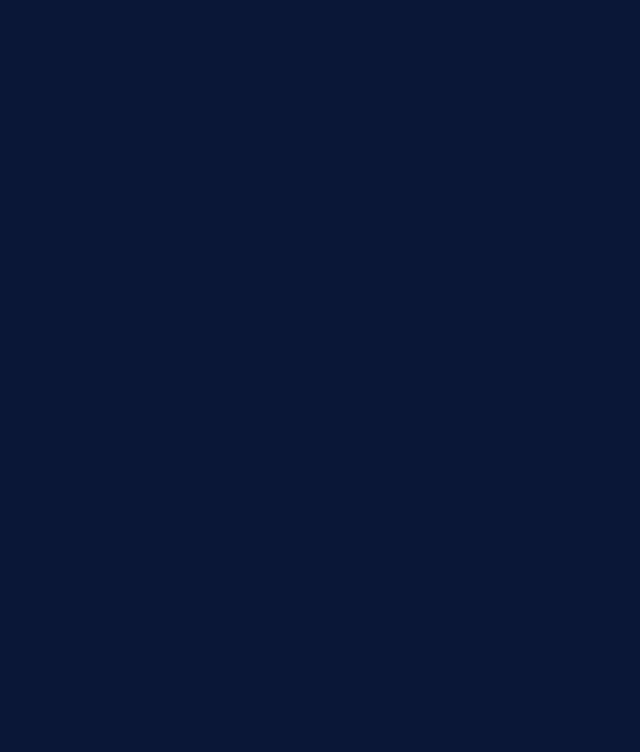
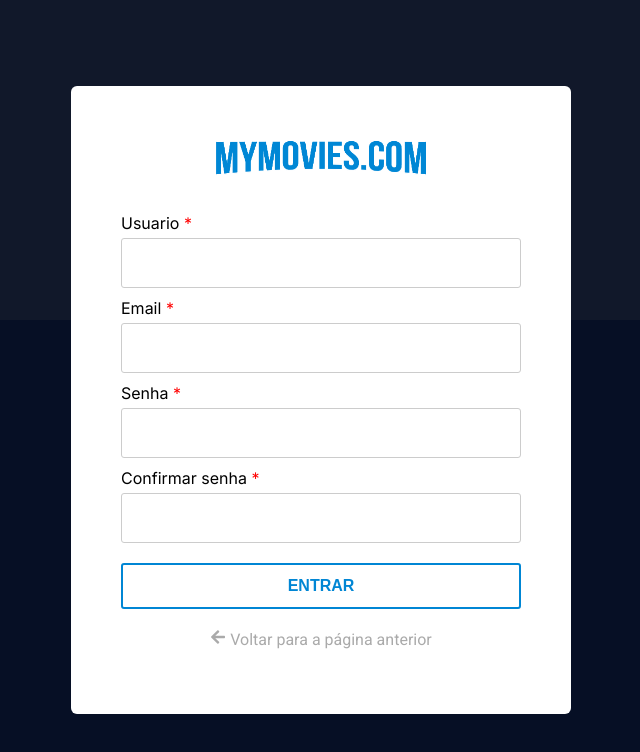
Before and after one commit to deyvidwms/dockerized-react-app, a React (Create React App) app: page /criar-conta in a window 1280 px wide. Before the commit this address had no page. Shown: the top 752 px of the page, without its empty margins (319-959 px from the left). Built offline with nearby package versions, Linux system fonts and the light colour scheme.

Commit message:
preparando as rotas e tela de criar conta

```diff
--- a/src/components/InputField/index.tsx
+++ b/src/components/InputField/index.tsx
@@ -1,19 +1,15 @@
 import React from 'react';
 import { UseFormRegister } from 'react-hook-form';
+import { FormValues } from '../../types/FormValues';
 
 import { Container } from './styles';
-
-type FormValues = {
-  usuario: string;
-  senha: string;
-}
 
 type dynamicJSON = {
   [key: string]: any
 }
 
 type Props = {
-  name: 'usuario' | 'senha';
+  name: 'usuario' | 'email' | 'senha' | 'confSenha';
   label: string;
   register: UseFormRegister<FormValues>;
   errors: dynamicJSON;
--- /dev/null
+++ b/src/pages/CreateAccount/index.tsx
@@ -0,0 +1,110 @@
+import React from 'react';
+import { useForm } from 'react-hook-form';
+import { yupResolver } from '@hookform/resolvers/yup';
+import * as yup from 'yup';
+
+import { CardCreateAccount, CardCreateAccountBody, CardCreateAccountFooter, CardCreateAccountHeader, Container, CreateAccountButton } from './styles';
+
+import Logo from '../../assets/images/logo.png';
+import InputField from '../../components/InputField';
+import { FaArrowLeft } from 'react-icons/fa';
+import { Link } from 'react-router-dom';
+import { FormValues } from '../../types/FormValues';
+
+const schema = yup
+  .object()
+  .shape({
+    usuario:
+      yup
+        .string()
+        .required('Preencha o campo acima.'),
+    email:
+      yup
+        .string()
+        .email('Digite um e-mail válido.')
+        .required('Preencha o campo acima.'),
+    senha:
+      yup
+        .string()
+        .min(8, 'O campo de senha deve conter no mínimo 8 caracteres.')
+        .max(32, 'O campo de senha deve conter no máximo 32 caracteres.')
+        .required('Preencha o campo acima.'),
+    confSenha:
+      yup
+        .string()
+        .min(8, 'O campo de senha deve conter no mínimo 8 caracteres.')
+        .max(32, 'O campo de senha deve conter no máximo 32 caracteres.')
+        .required('Preencha o campo acima.')
+        .oneOf([yup.ref('senha')], 'As senhas informadas são diferentes.'),
+  })
+  .required();
+
+const CreateAccount: React.FC = () => {
+  const { register, handleSubmit, reset, formState: { errors } } = useForm<FormValues>({ resolver: yupResolver(schema) });
+  const handleRegistration = (data: any) => { console.log('data', data); reset() };
+
+  return (
+    <Container>
+      <CardCreateAccount>
+        <CardCreateAccountHeader>
+          <img src={Logo} alt="Logo do projeto" />
+        </CardCreateAccountHeader>
+        <CardCreateAccountBody>
+          <form onSubmit={handleSubmit(handleRegistration)}>
+
+            <InputField
+              type='text'
+              name='usuario'
+              label='Usuario'
+              register={register}
+              errors={errors}
+              required
+            />
+
+            <InputField
+              type='email'
+              name='email'
+              label='Email'
+              register={register}
+              errors={errors}
+              required
+            />
+
+            <InputField
+              type='password'
+              name='senha'
+              label='Senha'
+              register={register}
+              errors={errors}
+              required
+            />
+
+            <InputField
+              type='password'
+              name='confSenha'
+              label='Confirmar senha'
+              register={register}
+              errors={errors}
+              required
+            />
+
+            <CreateAccountButton>
+              <button>Entrar</button>
+            </CreateAccountButton>
+
+            <CardCreateAccountFooter>
+
+              <Link to="/login">
+                <p> <FaArrowLeft /> Voltar para a página anterior</p>
+              </Link>
+
+            </CardCreateAccountFooter>
+
+          </form>
+        </CardCreateAccountBody>
+      </CardCreateAccount>
+    </Container>
+  );
+}
+
+export default CreateAccount;
--- /dev/null
+++ b/src/pages/CreateAccount/styles.ts
@@ -0,0 +1,115 @@
+import styled from 'styled-components';
+
+export const Container = styled.div`
+  width: 100vw;
+  height: 100vh;
+  background: linear-gradient(0deg, #060F25 60%, #11182a 40%);
+
+  display: flex;
+  justify-content: center;
+  align-items: center;
+`;
+
+export const CardCreateAccount = styled.div`
+  padding: 50px;
+  background-color: #FFF;
+  border-radius: 6px;
+
+  width: 100%;
+  max-width: 500px;
+
+  transition: all ease 0.3s;
+
+  @media (max-width: 500px) {
+    display: flex;
+    flex-direction: column;
+    justify-content: center;
+
+    height: 100%;
+    padding: 50px 20px;
+    border-radius: 02;
+  }
+`;
+
+export const CardCreateAccountHeader = styled.div`
+  display: flex;
+  flex-direction: column;
+  align-items: center;
+  margin-bottom: 32px;
+
+  img {
+    width: 220px;
+  }
+`;
+
+export const CardCreateAccountBody = styled.div`
+  display: flex;
+  flex-direction: column;
+`;
+
+export const CreateAccountButton = styled.div`
+  display: flex;
+
+  button {
+    font-size: 1rem;
+    text-transform: uppercase;
+    font-weight: bold;
+    color: #0086D4;
+
+    width: 100%;
+    padding: 12px;
+    margin-top: 10px;
+
+    border: 2px solid #0086D4;
+    border-radius: 3px;
+
+    background-color: transparent;
+
+    transition: all ease 0.3s;
+    cursor: pointer;
+
+    &:hover,
+    &:focus {
+      color: #FFFFFF;
+      background-color: #0086D4;
+    }
+  }
+`;
+
+export const CardCreateAccountFooter = styled.div`
+  display: flex;
+  flex-direction: column;
+  margin-top: 20px;
+
+  p {
+    font-family: 'Roboto', sans-serif;
+    font-size: 1rem;
+    text-align: center;
+    margin-bottom: 15px;
+
+    a {
+      margin-left: 5px;
+      text-decoration: none;
+      color: #0086D4;
+      transition: all ease 0.3s;
+
+      &:hover,
+      &:focus {
+        opacity: 0.9;
+      }
+    }
+  }
+
+  a {
+    font-family: 'Roboto', sans-serif;
+    font-size: 1rem;
+    text-decoration: none;
+
+    color: #aaa;
+    transition: all ease 0.3s;
+
+    &:hover {
+      color: #888;
+    }
+  }
+`;
--- a/src/pages/Login/index.tsx
+++ b/src/pages/Login/index.tsx
@@ -10,10 +10,7 @@ import InputField from '../../components/InputField';
 import { FaArrowLeft } from 'react-icons/fa';
 import { Link } from 'react-router-dom';
 
-type FormValues = {
-  usuario: string;
-  senha: string;
-}
+import { FormValues } from '../../types/FormValues';
 
 const schema = yup
   .object()
@@ -63,13 +60,13 @@ const Login: React.FC = () => {
 
               <p>
                 Ainda não possui conta?
-                <Link to="/">
+                <Link to="/criar-conta">
                   Criar conta
                 </Link>
               </p>
 
               <Link to="/">
-                <p> <FaArrowLeft /> Voltar </p>
+                <p> <FaArrowLeft /> Voltar para a página anterior </p>
               </Link>
 
             </CardLoginFooter>
--- a/src/routes.tsx
+++ b/src/routes.tsx
@@ -2,6 +2,7 @@ import Initial from './pages/Initial';
 import Login from './pages/Login';
 
 import { BrowserRouter as Router, Routes, Route } from 'react-router-dom';
+import CreateAccount from './pages/CreateAccount';
 
 export default function AppRouter() {
   return (
@@ -10,6 +11,7 @@ export default function AppRouter() {
         <Routes>
           <Route path='/' element={<Initial />} />
           <Route path='/login' element={<Login />} />
+          <Route path='/criar-conta' element={<CreateAccount />} />
           {/* <Route path='*' element={<NotFound />} /> */}
         </Routes>
       </Router>
--- /dev/null
+++ b/src/types/FormValues.ts
@@ -0,0 +1,6 @@
+export type FormValues = {
+  usuario: string;
+  email: string;
+  senha: string;
+  confSenha: string;
+}
```
